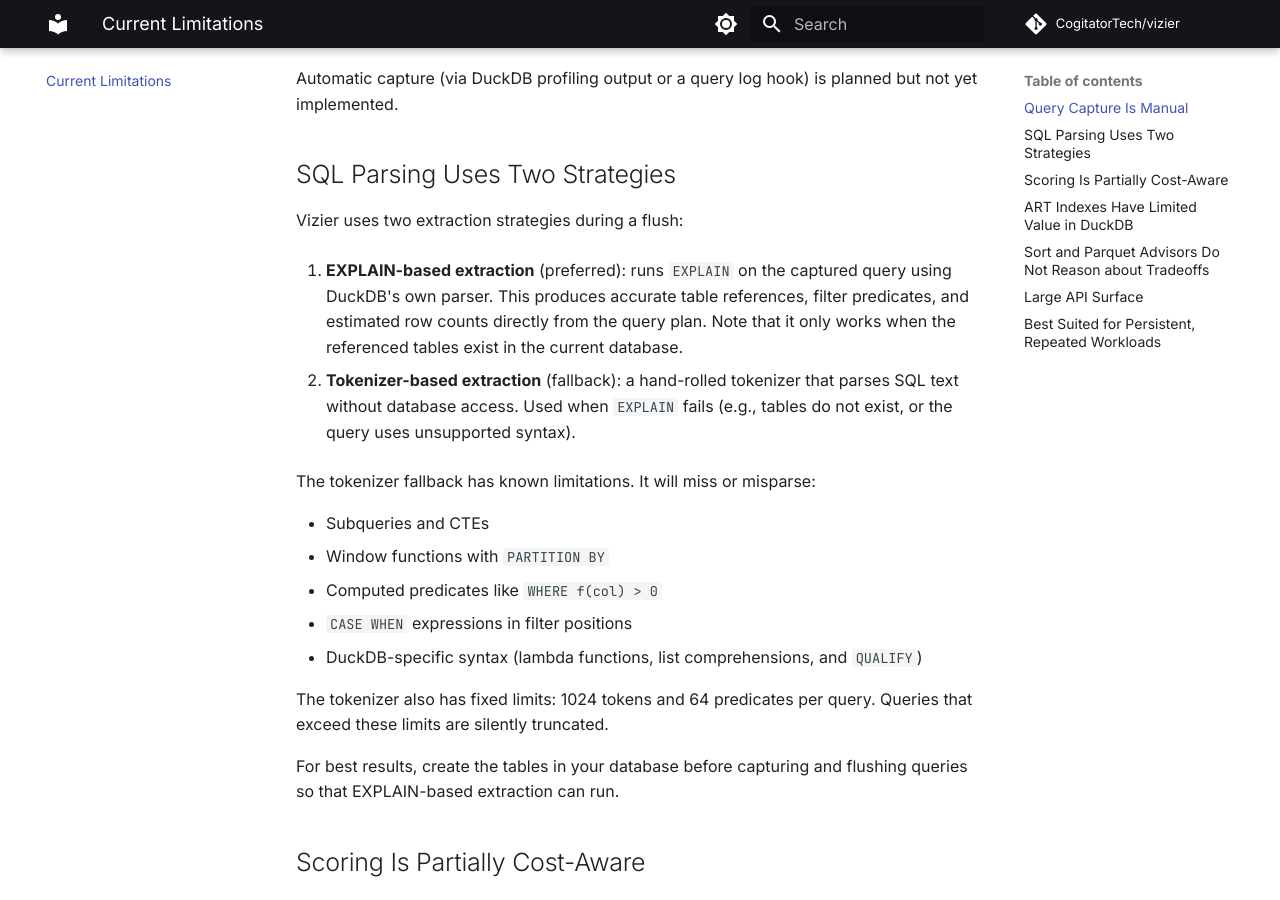
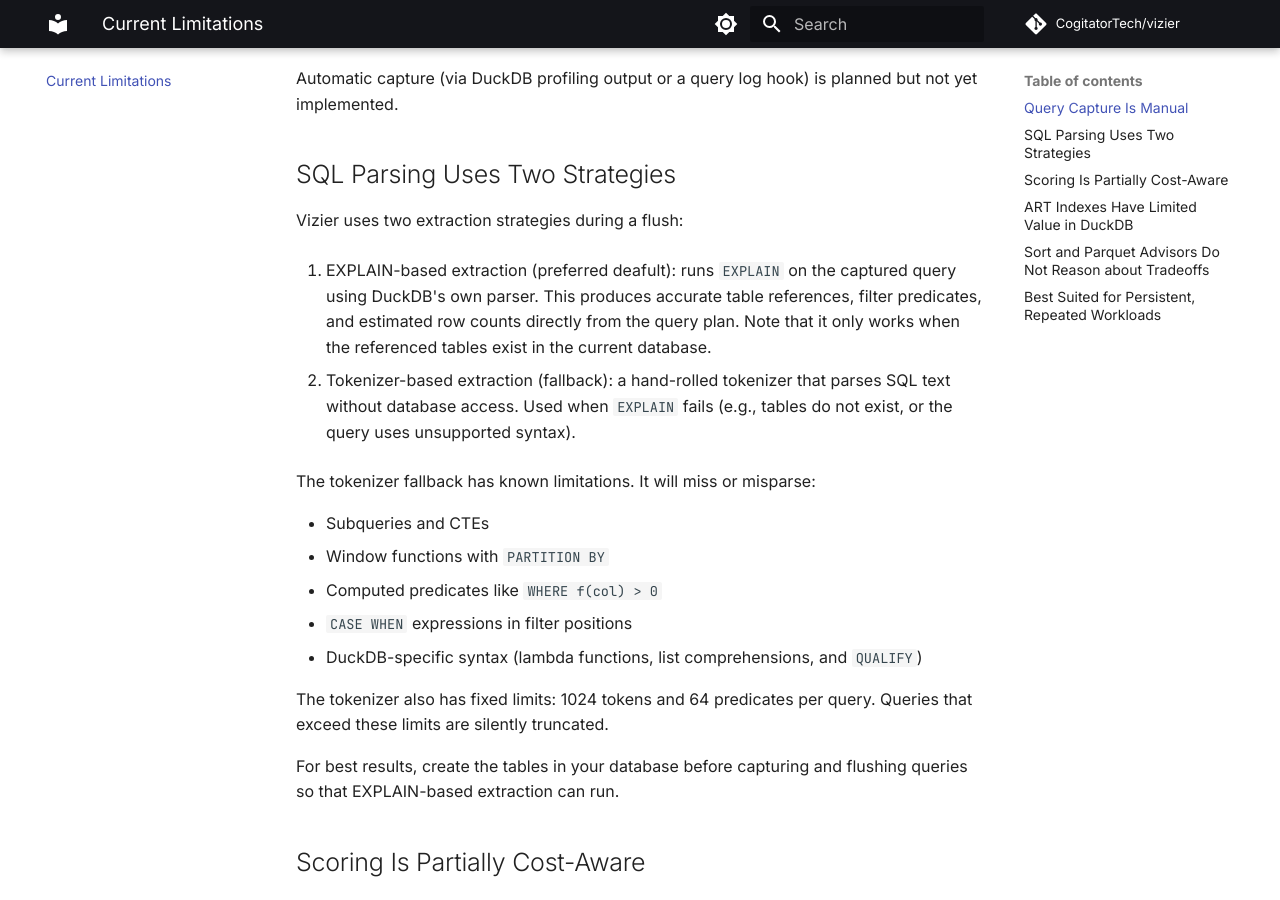
Before and after one commit to CogitatorTech/vizier, an MkDocs documentation site: the page built from docs/limitations.md, in a window 1280 px wide and 900 px high, scrolled down 422 px. Built offline with MkDocs 1.6.1 and Material for MkDocs 9.7.7, drawn with Linux system fonts in a browser that asks for light colours; comment, search, counter and statistics services are not loaded; some of the changed text lies outside the part shown.

```diff
--- a/docs/limitations.md
+++ b/docs/limitations.md
@@ -15,11 +15,11 @@
 
 Vizier uses two extraction strategies during a flush:
 
-1. **EXPLAIN-based extraction** (preferred): runs `EXPLAIN` on the captured query using DuckDB's own parser.
+1. EXPLAIN-based extraction (preferred deafult): runs `EXPLAIN` on the captured query using DuckDB's own parser.
    This produces accurate table references, filter predicates, and estimated row counts directly from the
    query plan. Note that it only works when the referenced tables exist in the current database.
 
-2. **Tokenizer-based extraction** (fallback): a hand-rolled tokenizer that parses SQL text without
+2. Tokenizer-based extraction (fallback): a hand-rolled tokenizer that parses SQL text without
    database access. Used when `EXPLAIN` fails (e.g., tables do not exist, or the query uses unsupported syntax).
 
 The tokenizer fallback has known limitations. It will miss or misparse:
@@ -64,12 +64,6 @@
 
 Use `vizier_replay()` after applying a sort recommendation to check for regressions across the full workload.
 
-## Large API Surface
-
-Vizier exposes 22 functions, 8 macros, 5 views, 8 metadata tables, and 14 settings.
-Some of these may change or be removed in future versions.
-Pin your usage to specific Vizier versions if you depend on the API in scripts or pipelines.
-
 ## Best Suited for Persistent, Repeated Workloads
 
 Vizier works best when queries repeat over time against a persistent DuckDB database.
```
Also changed, not shown: 1 other file.
